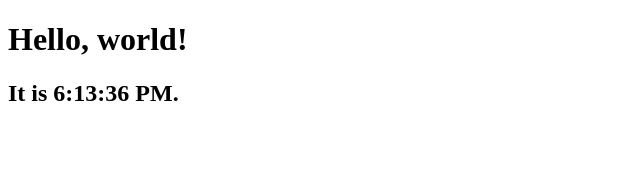
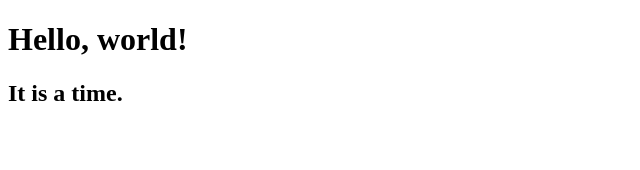
Before and after one commit to HomeStyles/review-service, a React app: page / in a window 1280 px wide. Shown: the top 170 px of the page, without its empty margins (0-640 px from the left). Built offline with nearby package versions, Linux system fonts and the light colour scheme; the HTML template or start-up script is replaced by a standard one.

Commit message:
enable linter, ignore bundle

```diff
--- a/client/src/components/App.jsx
+++ b/client/src/components/App.jsx
@@ -1,17 +1,17 @@
-/* eslint-disable */
+
 import React from 'react';
 
 class App extends React.Component {
   constructor(props) {
     super(props);
-    this.state = {date: new Date()};
+    this.state = {};
   }
 
   render() {
     return (
       <div>
         <h1>Hello, world!</h1>
-        <h2>It is {this.state.date.toLocaleTimeString()}.</h2>
+        <h2>It is a time.</h2>
       </div>
     );
   }
--- a/client/src/index.jsx
+++ b/client/src/index.jsx
@@ -1,12 +1,11 @@
-/* eslint-disable */
 import React from 'react';
 import ReactDOM from 'react-dom';
 
-import App from './components/App.jsx';
+import App from './components/App';
 
 ReactDOM.render(
   <App />,
-  document.getElementById('app')
+  document.getElementById('app'),
 );
 
 module.hot.accept();
```
Also changed, not shown: 1 other file (tests, documents, lock files or other folders).
